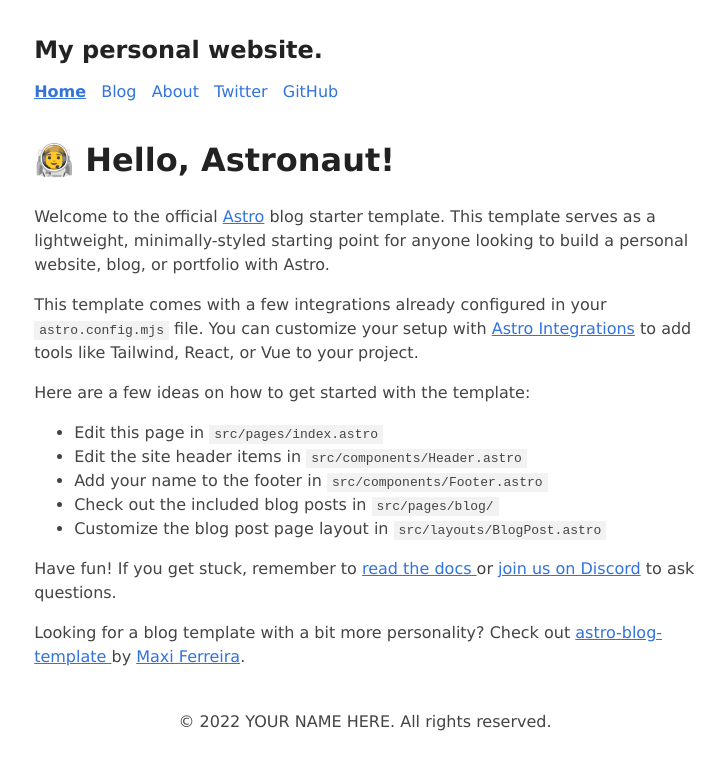
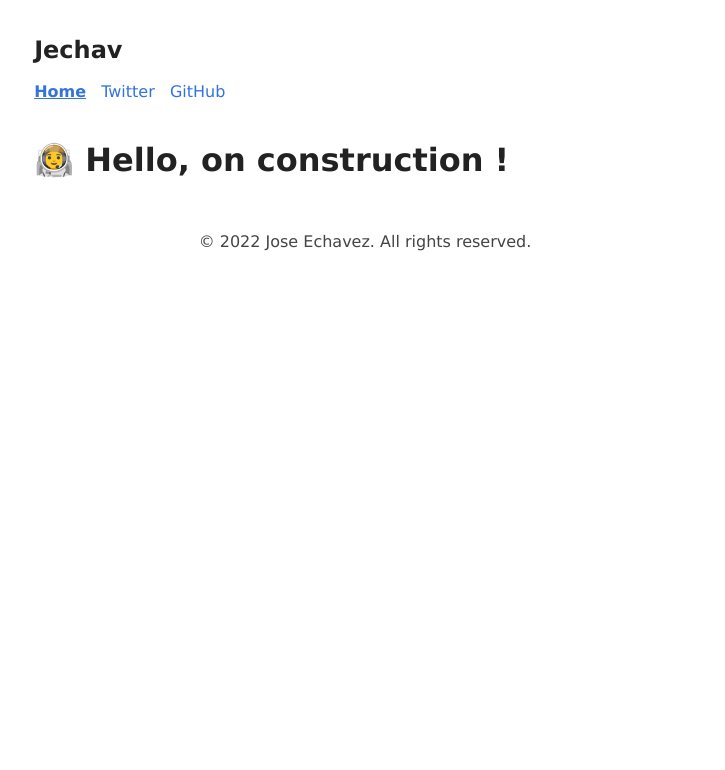
Before and after one commit to jechav/jechav-site, an Astro site: page / in a window 1280 px wide. Shown: the whole page, without its empty margins (275-1000 px from the left). Built offline with nearby package versions, Linux system fonts and the light colour scheme; Astro itself is replaced by a stand-in of ours.

Commit message:
clean, state: on construction

```diff
--- a/astro.config.mjs
+++ b/astro.config.mjs
@@ -5,6 +5,6 @@ import sitemap from '@astrojs/sitemap';
 
 // https://astro.build/config
 export default defineConfig({
-	site: 'https://example.com',
+	site: 'https://jechav.me',
 	integrations: [mdx(), sitemap()],
 });
--- a/package.json
+++ b/package.json
@@ -1,5 +1,5 @@
 {
-  "name": "@example/blog",
+  "name": "@jechav/blog",
   "version": "0.0.1",
   "private": true,
   "scripts": {
@@ -13,6 +13,8 @@
     "@astrojs/mdx": "^0.10.0",
     "@astrojs/rss": "^1.0.0",
     "@astrojs/sitemap": "^1.0.0",
-    "astro": "^1.0.6"
+    "astro": "^1.0.6",
+    "prettier": "^2.7.1",
+    "prettier-plugin-astro": "^0.5.0"
   }
 }
--- a/src/components/Footer.astro
+++ b/src/components/Footer.astro
@@ -3,7 +3,7 @@ const today = new Date();
 ---
 
 <footer>
-	&copy; {today.getFullYear()} YOUR NAME HERE. All rights reserved.
+	&copy; {today.getFullYear()} Jose Echavez. All rights reserved.
 </footer>
 <style>
 	footer {
--- a/src/components/Header.astro
+++ b/src/components/Header.astro
@@ -9,10 +9,8 @@ import { SITE_TITLE } from '../config';
 	</h2>
 	<nav>
 		<HeaderLink href="/">Home</HeaderLink>
-		<HeaderLink href="/blog">Blog</HeaderLink>
-		<HeaderLink href="/about">About</HeaderLink>
-		<HeaderLink href="https://twitter.com/astrodotbuild" target="_blank">Twitter</HeaderLink>
-		<HeaderLink href="https://github.com/withastro/astro" target="_blank">GitHub</HeaderLink>
+		<HeaderLink href="https://twitter.com/jechav3z" target="_blank">Twitter</HeaderLink>
+		<HeaderLink href="https://github.com/jechav" target="_blank">GitHub</HeaderLink>
 	</nav>
 </header>
 <style>
--- a/src/config.ts
+++ b/src/config.ts
@@ -1,5 +1,5 @@
 // Place any global data in this file.
 // You can import this data from anywhere in your site by using the `import` keyword.
 
-export const SITE_TITLE = 'My personal website.';
-export const SITE_DESCRIPTION = 'Welcome to my website!';
+export const SITE_TITLE = "Jechav";
+export const SITE_DESCRIPTION = "Welcome to my website!";
--- a/src/pages/index.astro
+++ b/src/pages/index.astro
@@ -13,37 +13,7 @@ import { SITE_TITLE, SITE_DESCRIPTION } from '../config';
 	<body>
 		<Header title={SITE_TITLE} />
 		<main>
-			<h1>🧑‍🚀 Hello, Astronaut!</h1>
-			<p>
-				Welcome to the official <a href="https://astro.build/">Astro</a> blog starter template. This
-				template serves as a lightweight, minimally-styled starting point for anyone looking to build
-				a personal website, blog, or portfolio with Astro.
-			</p>
-			<p>
-				This template comes with a few integrations already configured in your
-				<code>astro.config.mjs</code> file. You can customize your setup with
-				<a href="https://astro.build/integrations">Astro Integrations</a> to add tools like Tailwind,
-				React, or Vue to your project.
-			</p>
-			<p>Here are a few ideas on how to get started with the template:</p>
-			<ul>
-				<li>Edit this page in <code>src/pages/index.astro</code></li>
-				<li>Edit the site header items in <code>src/components/Header.astro</code></li>
-				<li>Add your name to the footer in <code>src/components/Footer.astro</code></li>
-				<li>Check out the included blog posts in <code>src/pages/blog/</code></li>
-				<li>Customize the blog post page layout in <code>src/layouts/BlogPost.astro</code></li>
-			</ul>
-			<p>
-				Have fun! If you get stuck, remember to <a href="https://docs.astro.build/"
-					>read the docs
-				</a> or <a href="https://astro.build/chat">join us on Discord</a> to ask questions.
-			</p>
-			<p>
-				Looking for a blog template with a bit more personality? Check out <a
-					href="https://github.com/Charca/astro-blog-template"
-					>astro-blog-template
-				</a> by <a href="https://twitter.com/Charca">Maxi Ferreira</a>.
-			</p>
+			<h1>🧑‍🚀 Hello, on construction !</h1>
 		</main>
 		<Footer />
 	</body>
```
Also changed, not shown: src/layouts/BlogPost.astro (+10 -11 lines), README.md, 1 other file.
